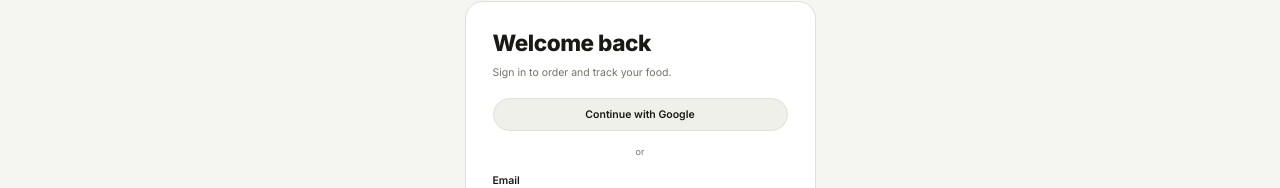
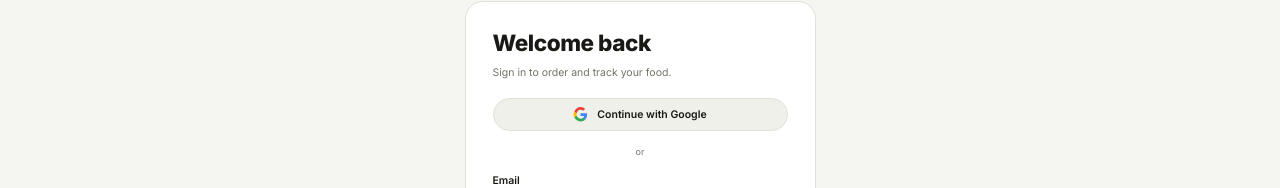
Before and after one commit to Alliance2875/wow-quick-bites, a Next.js app: page /en/sign-in in a window 1280 px wide. Shown: the part 113-301 px from the top of the page. Built offline with nearby package versions, Linux system fonts and the light colour scheme; no server answers.

Commit message:
fix: diagnose Google sign-in backend rejection

```diff
--- a/app/api/auth/google/callback/route.ts
+++ b/app/api/auth/google/callback/route.ts
@@ -43,14 +43,26 @@ export async function GET(request: NextRequest) {
       method: "POST",
       headers: {
         "Content-Type": "application/json",
-        "X-Frontend-Secret": process.env.BACKEND_FRONTEND_SECRET ?? "",
+        "X-Frontend-Secret": process.env.BACKEND_FRONTEND_SECRET,
       },
       body: JSON.stringify({ email: profile.email, name: profile.name }),
       cache: "no-store",
     });
-    if (!res.ok) return fail();
+    if (!res.ok) {
+      const errorBody = (await res.json().catch(() => null)) as
+        | { error?: { code?: unknown }; code?: unknown }
+        | null;
+      const candidateCode = errorBody?.error?.code ?? errorBody?.code;
+      const code =
+        typeof candidateCode === "string" && /^[a-z0-9_-]{1,80}$/i.test(candidateCode)
+          ? candidateCode
+          : "not_provided";
+      console.error("Google sign-in backend rejected the server request.", { status: res.status, code });
+      return fail();
+    }
     data = await res.json();
-  } catch {
+  } catch (error) {
+    console.error("Google sign-in backend request failed.", error);
     return fail();
   }
 
--- a/components/account/AuthCard.tsx
+++ b/components/account/AuthCard.tsx
@@ -44,8 +44,26 @@ export default function AuthCard({
 
       <a
         href={google}
-        className="mt-6 flex h-11 w-full items-center justify-center rounded-full bg-background text-sm font-semibold transition hover:brightness-125 light:border light:border-border light:bg-input"
+        className="mt-6 flex h-11 w-full items-center justify-center gap-3 rounded-full bg-background text-sm font-semibold transition hover:brightness-125 light:border light:border-border light:bg-input"
       >
+        <svg aria-hidden="true" className="h-5 w-5 shrink-0" viewBox="0 0 24 24" focusable="false">
+          <path
+            fill="#4285F4"
+            d="M22.56 12.25c0-.78-.07-1.53-.2-2.25H12v4.26h5.92c-.26 1.37-1.04 2.53-2.22 3.31v2.77h3.59c2.1-1.93 3.27-4.77 3.27-8.09z"
+          />
+          <path
+            fill="#34A853"
+            d="M12 23c2.97 0 5.46-.98 7.28-2.66l-3.59-2.77c-.98.66-2.23 1.06-3.69 1.06-2.84 0-5.25-1.91-6.11-4.48H2.18v2.84C3.99 20.53 7.7 23 12 23z"
+          />
+          <path
+            fill="#FBBC05"
+            d="M5.89 14.15a6.9 6.9 0 0 1 0-4.3V7.01H2.18a11 11 0 0 0 0 9.98l3.71-2.84z"
+          />
+          <path
+            fill="#EA4335"
+            d="M12 4.52c1.62 0 3.06.56 4.21 1.64l3.15-3.15C17.45 1.14 14.97 0 12 0 7.7 0 3.99 2.47 2.18 7.01l3.71 2.84C6.75 6.43 9.16 4.52 12 4.52z"
+          />
+        </svg>
         {dict.google}
       </a>
       {googleConfigError && (
@@ -54,7 +72,6 @@ export default function AuthCard({
       {backendConfigError && (
         <p role="alert" className="mt-3 text-center text-sm text-critical">{dict.googleBackendConfigError}</p>
       )}
-
       <p className="my-5 text-center text-xs text-muted-foreground">{dict.or}</p>
 
       {children}
```
Also changed, not shown: 1 other file (tests, documents, lock files or other folders).
